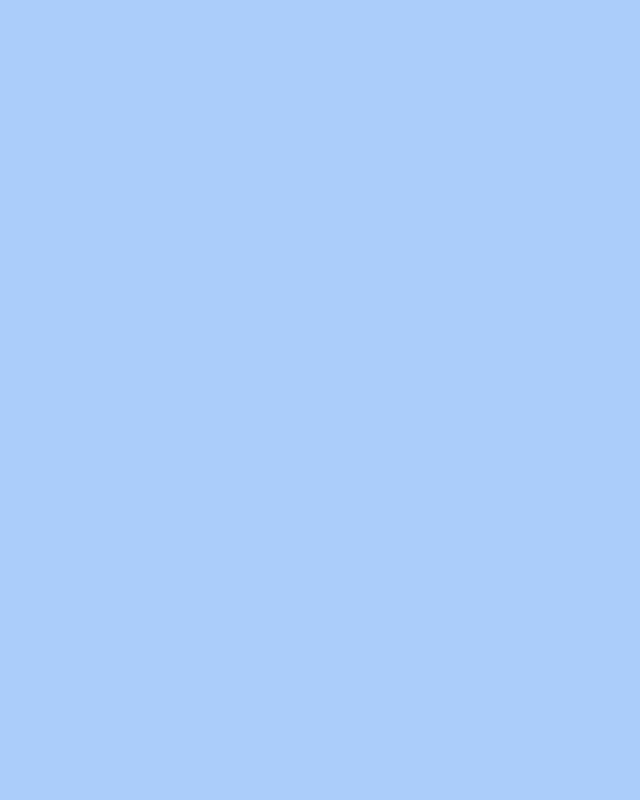
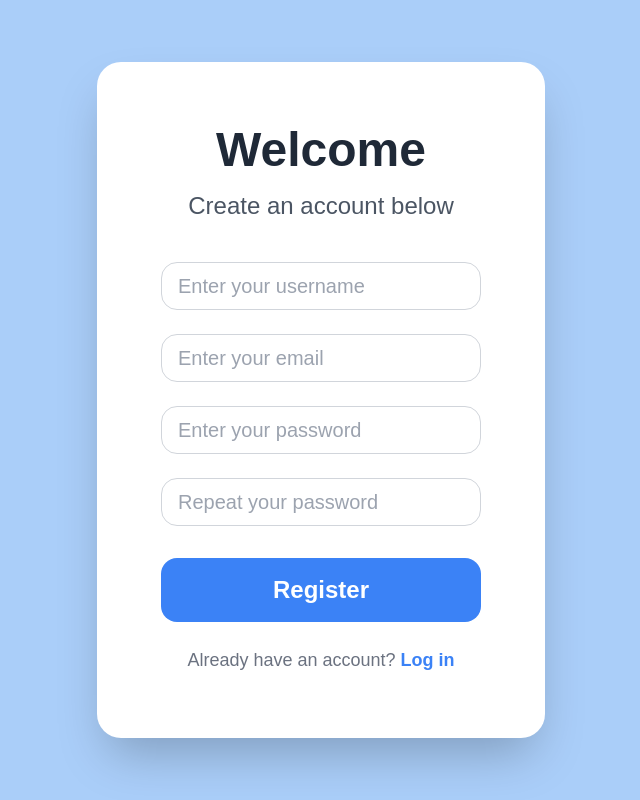
Before and after one commit to angelabernaldz/maze-challenge, a React (Vite) app in the folder app/: page /register in a window 1280 px wide. Shown: the whole page, without its empty margins (319-959 px from the left). Built offline with nearby package versions, Linux system fonts and the light colour scheme.

Commit message:
add register page - missing connect to back end

```diff
--- a/app/src/components/LoginForm.jsx
+++ b/app/src/components/LoginForm.jsx
@@ -1,3 +1,5 @@
+import { Link } from 'react-router-dom'
+
 function LoginForm() {
 
     const sendLoginForm = (event) => {
@@ -18,6 +20,7 @@ function LoginForm() {
                 <div className="mb-6">
                     <input
                         type="email"
+                        id="email"
                         placeholder="Enter your email"
                         className="w-full h-12 p-4 border border-gray-300 rounded-2xl text-xl focus:outline-none focus:ring-4 focus:ring-blue-400 transition"
                         required
@@ -27,6 +30,7 @@ function LoginForm() {
                 <div className="mb-8">
                     <input
                         type="password"
+                        id="password"
                         placeholder="Enter your password"
                         className="w-full h-12 p-4 border border-gray-300 rounded-2xl text-xl focus:outline-none focus:ring-4 focus:ring-blue-400 transition"
                         required
@@ -35,14 +39,20 @@ function LoginForm() {
 
                 <button
                     type="submit"
+                    id="submit"
                     className="w-full py-4 bg-blue-500 text-white text-2xl font-bold rounded-2xl hover:bg-blue-600 transition"
                     >
                     Log In
                 </button>
 
                 <p className="mt-6 text-gray-500 text-lg">
-                Don't have an account?{" "}
-                <span className="text-blue-500 cursor-pointer font-semibold">Register</span>
+                    Don't have an account?{" "}
+                <Link
+                to="/register"
+                    className="text-blue-500 cursor-pointer font-semibold"
+                >
+                    Register
+                </Link>
                 </p>
             </form>
         </div>
--- /dev/null
+++ b/app/src/components/RegisterForm.jsx
@@ -0,0 +1,83 @@
+import { Link } from 'react-router-dom'
+
+function RegisterForm() {
+
+    const sendLoginForm = (event) => {
+        event.preventDefault()
+
+        const {username, email, password, repeatPassword} = event.target // get data to be sent to back end
+    }
+
+    return (
+    <div className="flex items-center justify-center w-full">
+        <form
+            onSubmit={sendLoginForm}
+            className="bg-white p-16 rounded-3xl shadow-2xl w-full max-w-md text-center"
+        >
+            <h1 className="text-5xl font-extrabold mb-4 text-gray-800">Welcome</h1>
+            <p className="text-gray-600 mb-10 text-2xl">Create an account below</p>
+
+            <div className="mb-6">
+                <input
+                    type="text"
+                    id="username"
+                    placeholder="Enter your username"
+                    className="w-full h-12 p-4 border border-gray-300 rounded-2xl text-xl focus:outline-none focus:ring-4 focus:ring-blue-400 transition"
+                    required
+                />
+            </div>
+
+            <div className="mb-6">
+                <input
+                    type="email"
+                    id="email"
+                    placeholder="Enter your email"
+                    className="w-full h-12 p-4 border border-gray-300 rounded-2xl text-xl focus:outline-none focus:ring-4 focus:ring-blue-400 transition"
+                    required
+                />
+            </div>
+
+            <div className="mb-6">
+                <input
+                    type="password"
+                    id="password"
+                    placeholder="Enter your password"
+                    className="w-full h-12 p-4 border border-gray-300 rounded-2xl text-xl focus:outline-none focus:ring-4 focus:ring-blue-400 transition"
+                    required
+                />
+            </div>
+
+
+            <div className="mb-8">
+                <input
+                    type="password"
+                    id="repeatPassword"
+                    placeholder="Repeat your password"
+                    className="w-full h-12 p-4 border border-gray-300 rounded-2xl text-xl focus:outline-none focus:ring-4 focus:ring-blue-400 transition"
+                    required
+                />
+            </div>
+
+            <button
+                type="submit"
+                id="submit"
+                className="w-full py-4 bg-blue-500 text-white text-2xl font-bold rounded-2xl hover:bg-blue-600 transition"
+                >
+                Register
+            </button>
+
+            <p className="mt-6 text-gray-500 text-lg">
+                Already have an account?{" "}
+                <Link
+                    to="/login"
+                    className="text-blue-500 cursor-pointer font-semibold"
+                >
+                    Log in
+                </Link>
+            </p>
+        </form>
+    </div>
+)
+}
+
+export default RegisterForm
--- a/app/src/components/index.jsx
+++ b/app/src/components/index.jsx
@@ -1,3 +1,5 @@
 import _LoginForm from './LoginForm.jsx'
+import _RegisterForm from './RegisterForm.jsx'
 
 export const LoginForm = _LoginForm
+export const RegisterForm = _RegisterForm
--- a/app/src/pages/publicPages/Register.jsx
+++ b/app/src/pages/publicPages/Register.jsx
@@ -1,15 +1,9 @@
-import { useState } from 'react'
+import { RegisterForm } from '../../components'
 
 export default function Register() {
-    const [username, setUsername] = useState("")
-    const [email, setEmail] = useState("")
-    const [password, setPassword] = useState("")
-
-    const handleSubmit = (event) => {
-        event.preventDefault()
-
-        // call logic to register user. Can create register logic in the front end
-        // that makes the call to corresponding end point in the back end
-    }
-
+    return (
+        <div className="w-screen h-screen flex justify-center items-center">
+            <RegisterForm />
+        </div>
+    )
 }
```
Also changed, not shown: app/src/pages/Authenticated.jsx (added), 1 other file (tests, documents, lock files or other folders).
